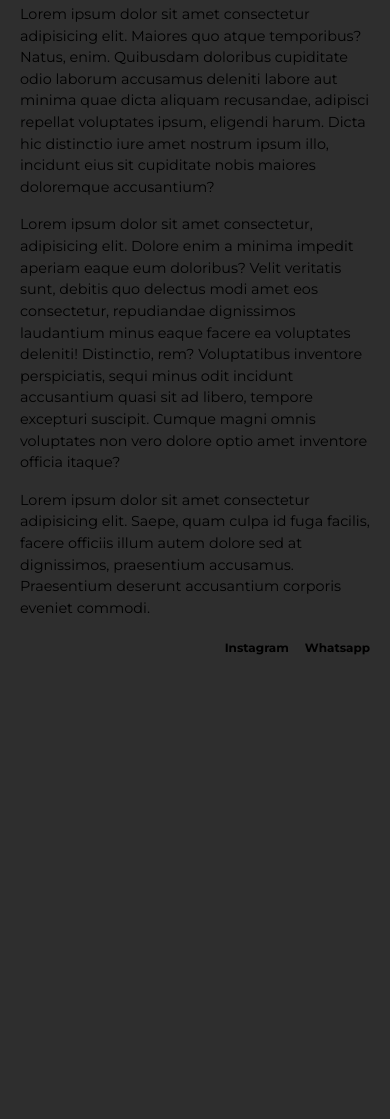
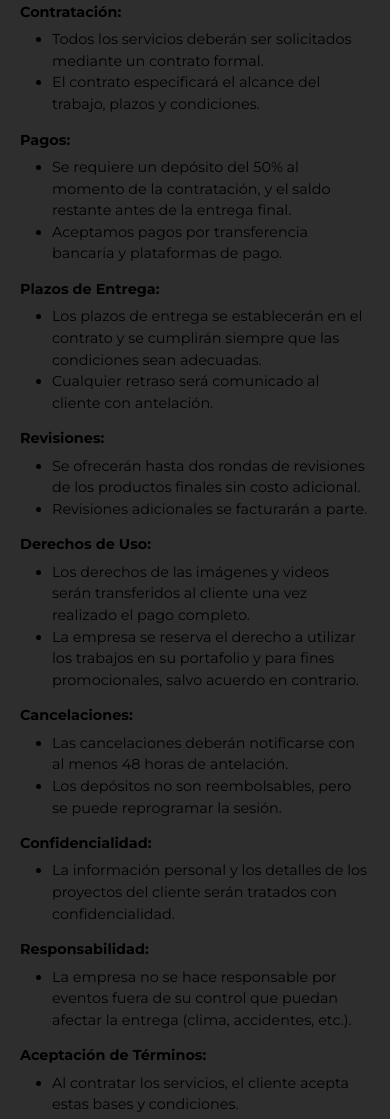
Before and after one commit to lucianatoga/NoDice, a website: page files/nosotros.html in a window 390 px wide. Shown: the part 490-1609 px from the top of the page. Before the commit the page ends 1169 px from the top, so only its background shows below. Drawn offline with nearby package versions, Linux system fonts and the light colour scheme.

Commit message:
added content and style to Politicas section

```diff
--- a/files/nosotros.html
+++ b/files/nosotros.html
@@ -54,11 +54,50 @@
         </section>
         <!--Fin Sección Sobre la empresa-->
         <!--Sección Políticas de trabajo-->
-        <section>
+        <section class="politicas">
             <h3>Políticas de trabajo</h3>
-            <p>Lorem ipsum dolor sit amet consectetur adipisicing elit. Maiores quo atque temporibus? Natus, enim. Quibusdam doloribus cupiditate odio laborum accusamus deleniti labore aut minima quae dicta aliquam recusandae, adipisci repellat voluptates ipsum, eligendi harum. Dicta hic distinctio iure amet nostrum ipsum illo, incidunt eius sit cupiditate nobis maiores doloremque accusantium?</p>
-            <p>Lorem ipsum dolor sit amet consectetur, adipisicing elit. Dolore enim a minima impedit aperiam eaque eum doloribus? Velit veritatis sunt, debitis quo delectus modi amet eos consectetur, repudiandae dignissimos laudantium minus eaque facere ea voluptates deleniti! Distinctio, rem? Voluptatibus inventore perspiciatis, sequi minus odit incidunt accusantium quasi sit ad libero, tempore excepturi suscipit. Cumque magni omnis voluptates non vero dolore optio amet inventore officia itaque?</p>
-            <p>Lorem ipsum dolor sit amet consectetur adipisicing elit. Saepe, quam culpa id fuga facilis, facere officiis illum autem dolore sed at dignissimos, praesentium accusamus. Praesentium deserunt accusantium corporis eveniet commodi.</p>
+            <h4>Contratación:</h4>
+            <ul>
+                <li>Todos los servicios deberán ser solicitados mediante un contrato formal.</li>
+                <li>El contrato especificará el alcance del trabajo, plazos y condiciones.</li>
+            </ul>
+            <h4>Pagos:</h4>
+            <ul>
+                <li>Se requiere un depósito del 50% al momento de la contratación, y el saldo restante antes de la entrega final.</li>
+                <li>Aceptamos pagos por transferencia bancaria y plataformas de pago.</li>
+            </ul>
+            <h4>Plazos de Entrega:</h4>
+            <ul>
+                <li>Los plazos de entrega se establecerán en el contrato y se cumplirán siempre que las condiciones sean adecuadas.</li>
+                <li>Cualquier retraso será comunicado al cliente con antelación.</li>
+            </ul>
+            <h4>Revisiones:</h4>
+            <ul>
+                <li>Se ofrecerán hasta dos rondas de revisiones de los productos finales sin costo adicional.</li>
+                <li>Revisiones adicionales se facturarán a parte.</li>
+            </ul>
+            <h4>Derechos de Uso:</h4>
+            <ul>
+                <li>Los derechos de las imágenes y videos serán transferidos al cliente una vez realizado el pago completo.</li>
+                <li>La empresa se reserva el derecho a utilizar los trabajos en su portafolio y para fines promocionales, salvo acuerdo en contrario.</li>
+            </ul>
+            <h4>Cancelaciones:</h4>
+            <ul>
+                <li>Las cancelaciones deberán notificarse con al menos 48 horas de antelación.</li>
+                <li>Los depósitos no son reembolsables, pero se puede reprogramar la sesión.</li>
+            </ul>
+            <h4>Confidencialidad:</h4>
+            <ul>
+                <li>La información personal y los detalles de los proyectos del cliente serán tratados con confidencialidad.</li>
+            </ul>
+            <h4>Responsabilidad:</h4>
+            <ul>
+                <li>La empresa no se hace responsable por eventos fuera de su control que puedan afectar la entrega (clima, accidentes, etc.).</li>
+            </ul>
+            <h4>Aceptación de Términos:</h4>
+            <ul>
+                <li>Al contratar los servicios, el cliente acepta estas bases y condiciones.</li>
+            </ul>
         </section>
         <!--Fin Sección Políticas de trabajo-->
     </main>
--- a/scss/layout/_main.scss
+++ b/scss/layout/_main.scss
@@ -7,13 +7,14 @@ body{
 h1{
     text-align: center;
     color: black;
-    font-size: 1.4rem;
-    font-weight: bold;
+    @include headings(1.4rem, bold);
     margin: 1rem 0 1rem;
 }
 h3{
-    font-size: 1.2rem;
-    font-weight: bold;
+    @include headings(1.2rem, bold);
+}
+h4{
+    @include headings(1rem, bold);
 }
 main{
     min-height: 30rem;
@@ -87,11 +88,14 @@ main{
     h1{
         font-size: 1.1rem;
     }
-    p{
+    p, .politicas li{
         font-size: 0.9rem;
     }
     h3{
         font-size: 1rem;
+    }
+    h4{
+        font-size: 0.9rem;
     }
     #carouselExampleAutoplaying{
         width: 85%;
--- a/scss/utilities/_mixins.scss
+++ b/scss/utilities/_mixins.scss
@@ -11,3 +11,7 @@
     font-weight: $font-weight;
     font-size: $font-size;
 }
+@mixin headings($font-size, $font-weight){
+    font-size: $font-size;
+    font-weight: $font-weight;
+}
```
Also changed, not shown: css/styles.css, 1 other file.
